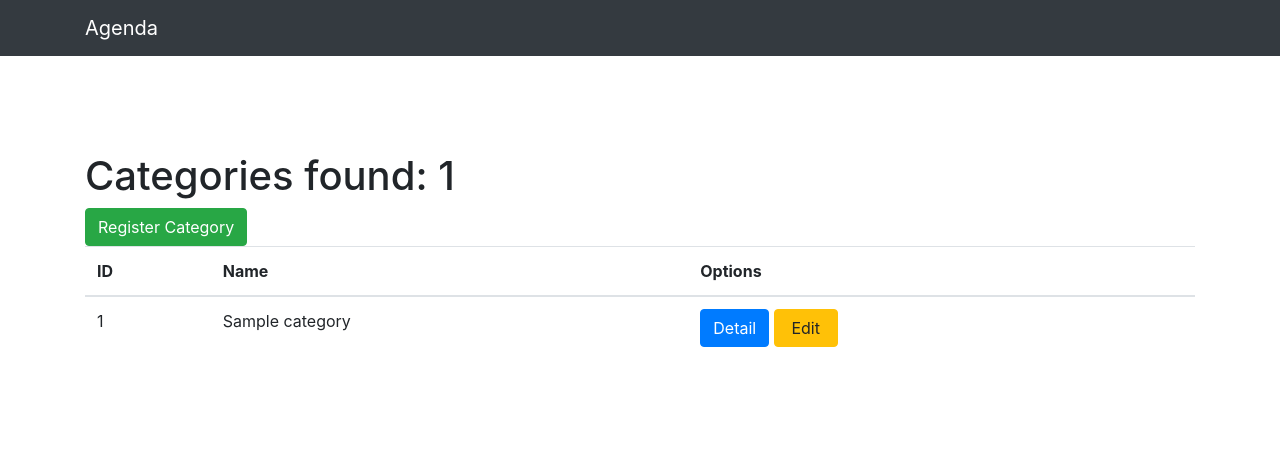
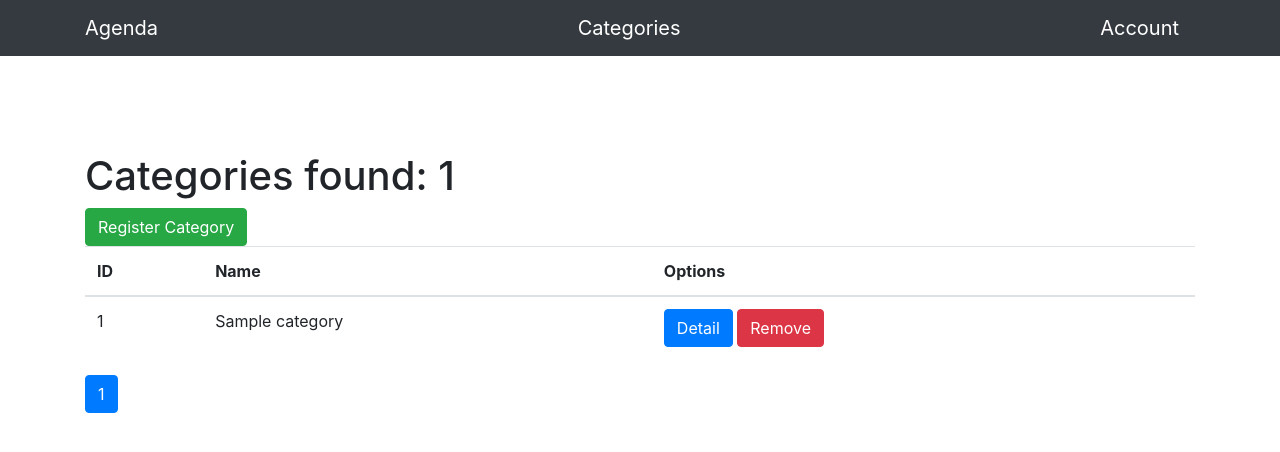
Before and after one commit to Beker-Dev/agenda_site_django, a Django app: page /category/ in a window 1280 px wide. Shown: the top 452 px of the page. Run offline with Django 4.2, Linux system fonts and the light colour scheme; tables that the repository leaves empty hold one stand-in row (values such as "Sample post"); some libraries are stand-ins or nearby versions.

Commit message:
category: add, list, inactive

```diff
--- a/category/templates/category/view_category.html
+++ b/category/templates/category/view_category.html
@@ -28,8 +28,8 @@ View Category |
                 <a href="{% url 'detail_category' category.id %}">
                     <button type="submit" class="btn btn-primary">Detail</button>
                 </a>
-                <a href="{% url 'detail_category' category.id %}">
-                    <button type="submit" class="btn btn-warning" style="width: 8vh;">Edit</button>
+                <a href="{% url 'remove_category' category.id %}">
+                    <button type="submit" class="btn btn-danger">Remove</button>
                 </a>
             </td>
         </tr>
@@ -37,4 +37,20 @@ View Category |
         </tbody>
     </table>
 </div>
+
+<nav aria-label="Page navigation example">
+    <ul class="pagination">
+        {% for page in categories.paginator.page_range %}
+        {% if categories.number == page %}
+        <li class="page-item active">
+            <a class="page-link" href="?page={{ page }}">{{ page }}</a>
+        </li>
+        {% else %}
+        <li class="page-item">
+            <a class="page-link" href="?page={{ page }}">{{ page }}</a>
+        </li>
+        {% endif %}
+        {% endfor %}
+    </ul>
+</nav>
 {% endblock %}
--- a/category/urls.py
+++ b/category/urls.py
@@ -6,4 +6,5 @@ urlpatterns = [
     path('view/', views.view_category, name='view_category'),
     path('register/', views.register_category, name='register_category'),
     path('detail/<int:category_id>/', views.detail_category, name='detail_category'),
+    path('remove/<int:category_id>/', views.remove_category, name='remove_category'),
 ]
--- a/category/views.py
+++ b/category/views.py
@@ -1,6 +1,7 @@
 from django.shortcuts import render, redirect, get_object_or_404
 from django.contrib import messages
 from django.http import HttpResponse, Http404
+from django.core.paginator import Paginator
 from .models import Category, CategoryForm
 
 
@@ -23,10 +24,16 @@ def view_category(request):
     if request.method == 'GET':
         categories = Category.objects.filter(is_active=True)
         total_categories_found = len(categories)
+        paginator = Paginator(categories, 5)
+        page_number = request.GET.get('page')
+        print(page_number)
+        page_object = paginator.get_page(page_number)
+
         category_object = {
-            'categories': categories,
+            'categories': page_object,
             'total_categories_found': total_categories_found
         }
+
         return render(request, 'category/view_category.html', category_object)
 
 
@@ -35,4 +42,10 @@ def detail_category(request, category_id):
         category = get_object_or_404(Category, id=category_id, is_active=True)
         return render(request, 'category/detail_category.html', {'category': category})
 
-    raise Http404('In development!')
+
+def remove_category(request, category_id):
+    category = Category.objects.get(id=category_id)
+    category.is_active = False
+    category.save()
+    messages.success(request, f'Category [{category.name}] has been removed!')
+    return redirect('view_category')
--- a/templates/base.html
+++ b/templates/base.html
@@ -18,5 +18,7 @@
         </div>
     </div>
 </div>
+    <!-- Bootstrap core JavaScript -->
+    {% include 'partials/_bootstrap.html' %}
 </body>
 </html>
--- /dev/null
+++ b/templates/partials/_bootstrap.html
@@ -0,0 +1,5 @@
+{% load static %}
+<div>
+    <script src="{% static 'vendor/jquery/jquery.slim.min.js' %}"></script>
+    <script src="{% static 'vendor/bootstrap/js/bootstrap.bundle.min.js' %}"></script>
+</div>
--- a/templates/partials/_nav.html
+++ b/templates/partials/_nav.html
@@ -2,6 +2,8 @@
     <nav class="navbar navbar-expand-lg navbar-dark bg-dark static-top">
         <div class="container">
             <a class="navbar-brand" href="{% url 'view_category' %}">Agenda</a>
+            <a class="navbar-brand" href="{% url 'view_category' %}">Categories</a>
+            <a class="navbar-brand" href="{% url 'view_category' %}">Account</a>
             <button class="navbar-toggler" type="button" data-toggle="collapse" data-target="#navbarResponsive"
                     aria-controls="navbarResponsive" aria-expanded="false" aria-label="Toggle navigation">
                 <span class="navbar-toggler-icon"></span>
```
Also changed, not shown: category/templates/category/edit_category.html (added, +28 -0 lines).
